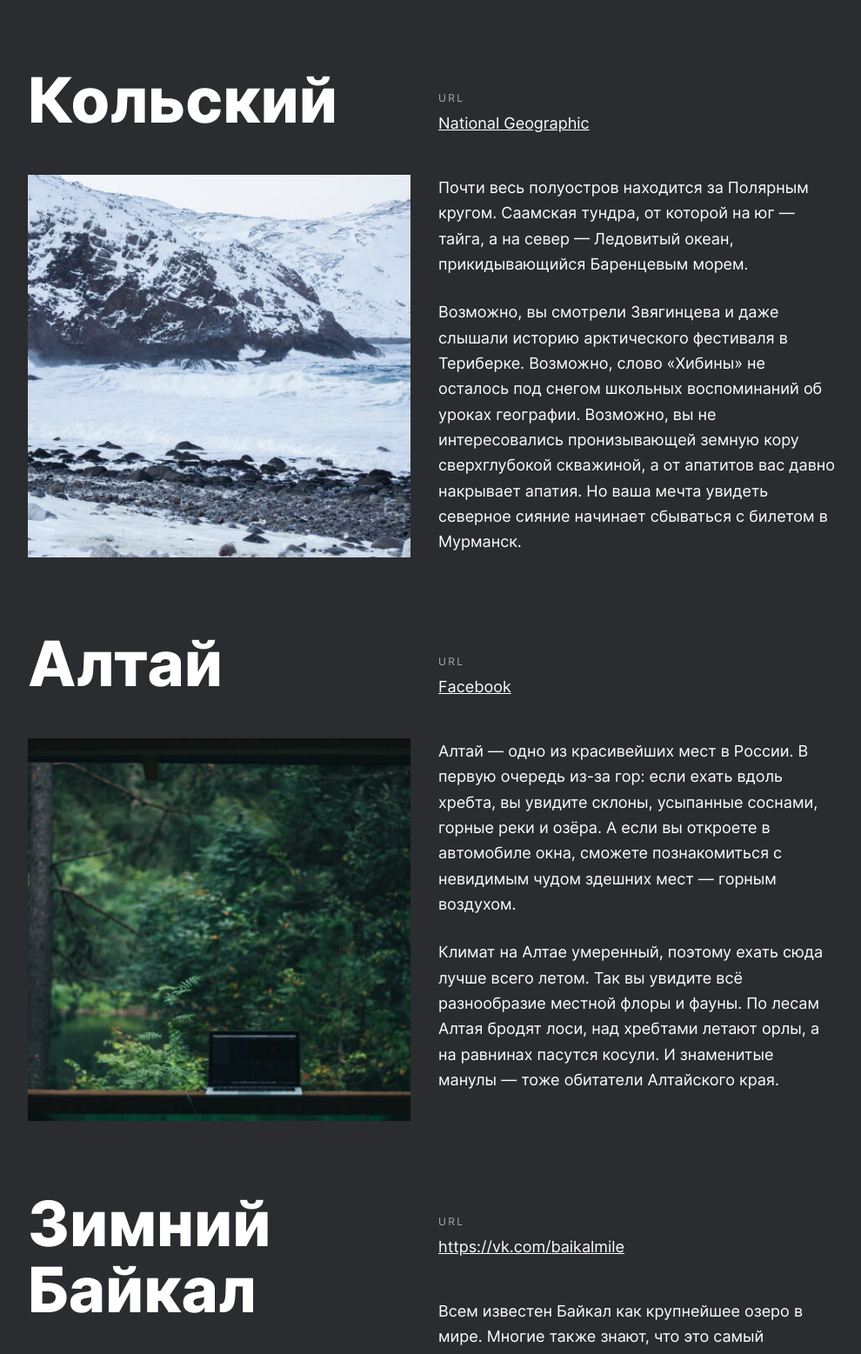
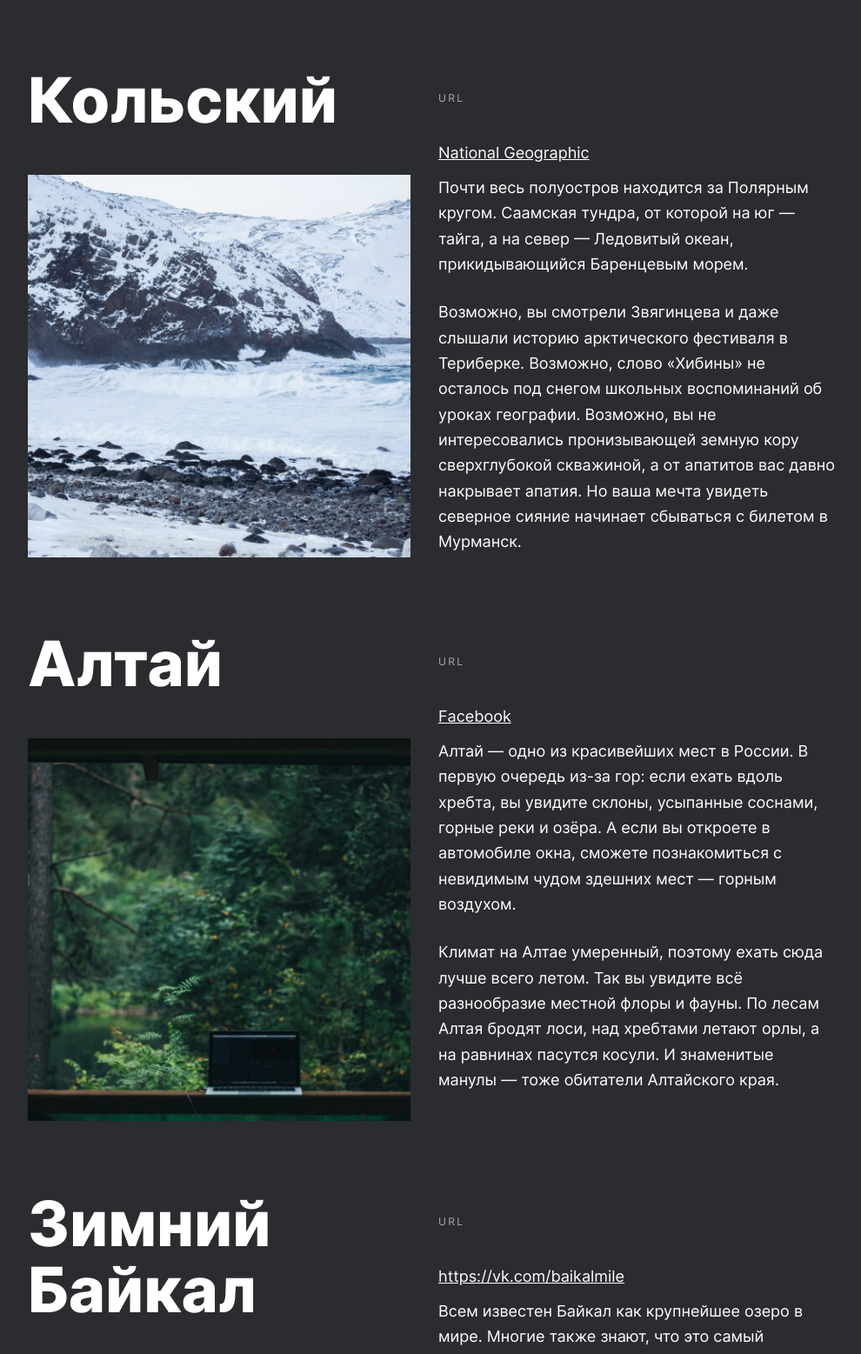
Before and after one commit to Sepsimus/russian-travel, a plain HTML site: page russian-travel.html in a window 1280 px wide. Shown: the part 3380-4937 px from the top of the page at 87% size, without its empty margins (116-1106 px from the left). Drawn offline with Linux system fonts and the light colour scheme.

Commit message:
First Push

```diff
--- a/russian-travel.html
+++ b/russian-travel.html
@@ -115,8 +115,8 @@
                         <h2 class="place__title">Кольский</h2>
                         <img class="place__image" src="./image/place__image 2.jpg" alt="Кольский">
                         <div class="place__website">
-                            <p class="place__website_url-heading">URL</p>
-                            <a class="place__website_link" href="https://yourshot.nationalgeographic.com/photos/?keywords=kolskiy" target="_self">National Geographic</a>
+                            <p class="place__website place__website_url-heading">URL</p>
+                            <a class="place__website place__website_link" href="https://yourshot.nationalgeographic.com/photos/?keywords=kolskiy" target="_self">National Geographic</a>
                         </div>
                         <p class="place__paragraph">Почти весь полуостров находится за
                             Полярным кругом. Саамская тундра, от которой на юг —
@@ -136,8 +136,8 @@
                         <h2 class="place__title">Алтай</h2>
                         <img class="place__image" src="./image/place__image 3.jpg" alt="Алтай">
                         <div class="place__website">
-                            <p class="place__website_url-heading">URL</p>
-                            <a class="place__website_link" href="https://www.facebook.com/vera.bashmakova/posts/10156011613718822" target="_self">Facebook</a>
+                            <p class="place__website place__website_url-heading">URL</p>
+                            <a class="place__website place__website_link" href="https://www.facebook.com/vera.bashmakova/posts/10156011613718822" target="_self">Facebook</a>
                         </div>
                         <p class="place__paragraph">Алтай — одно из красивейших мест в России.
                             В первую очередь из-за гор: если ехать вдоль хребта,
@@ -157,8 +157,8 @@
                         <h2 class="place__title">Зимний Байкал</h2>
                         <img class="place__image" src="./image/place__image 4.jpg" alt="Зимний Байкал">
                         <div class="place__website">
-                            <p class="place__website_url-heading">URL</p>
-                            <a class="place__website_link" href="https://vk.com/baikalmile" target="_self">https://vk.com/baikalmile</a>
+                            <p class="place__website place__website_url-heading">URL</p>
+                            <a class="place__website place__website_link" href="https://vk.com/baikalmile" target="_self">https://vk.com/baikalmile</a>
                         </div>
                         <p class="place__paragraph">Всем известен Байкал как крупнейшее озеро
                             в мире. Многие также знают, что это самый большой источник
@@ -175,8 +175,8 @@
                         <h2 class="place__title">Карелия</h2>
                         <img class="place__image" src="./image/place__image 5.jpg" alt="Карелия">
                         <div class="place__website">
-                            <p class="place__website_url-heading">URL</p>
-                            <a class="place__website_link" href="http://vodlozero.ru" target="_self">http://vodlozero.ru/</a>
+                            <p class="place__website place__website_url-heading">URL</p>
+                            <a class="place__website place__website_link" href="http://vodlozero.ru" target="_self">http://vodlozero.ru/</a>
                         </div>
                         <p class="place__paragraph">Сибирь заканчивается не на Урале, а в Карелии:
                             образующая тайгу сибирская лиственница не растёт западнее Водлозера.
```
